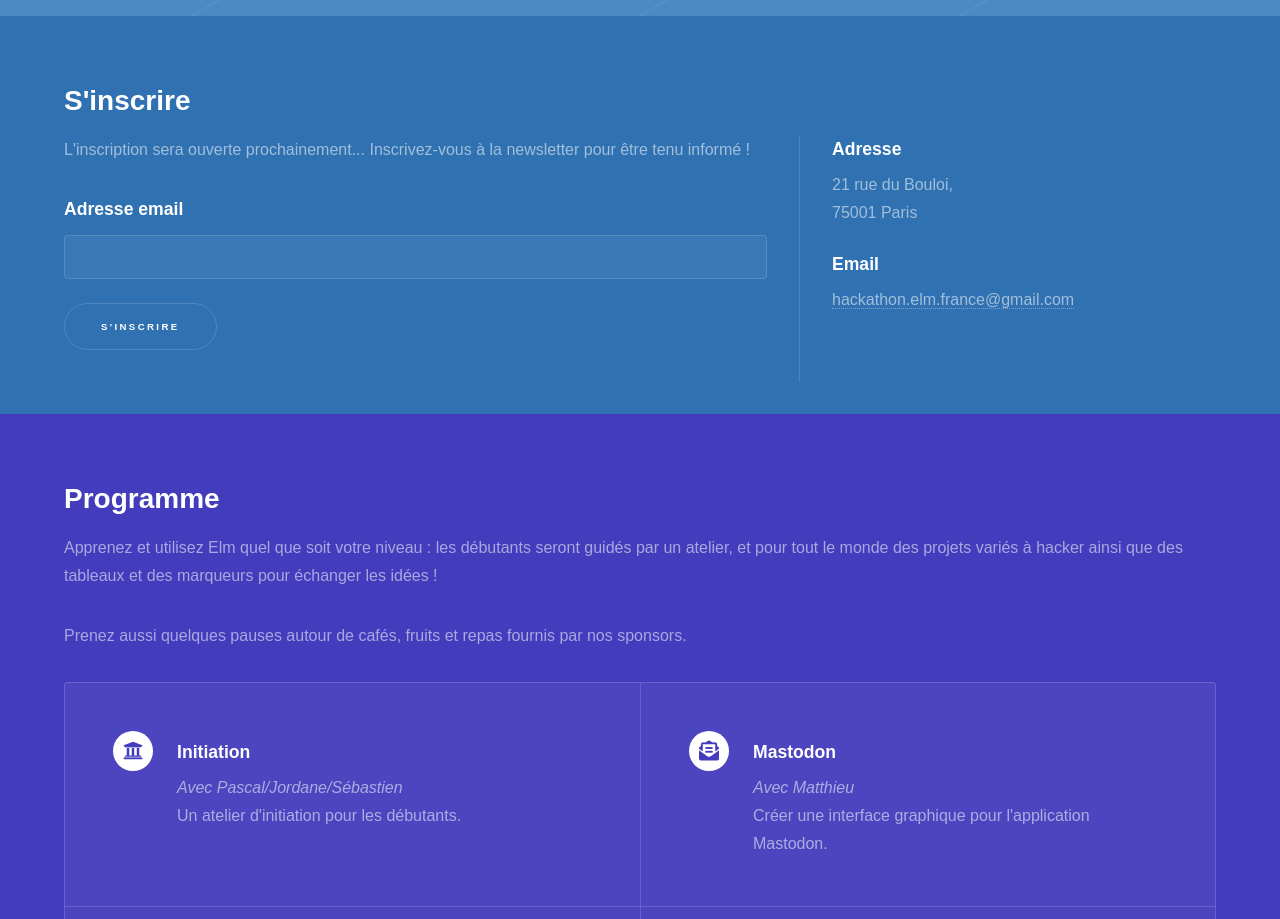
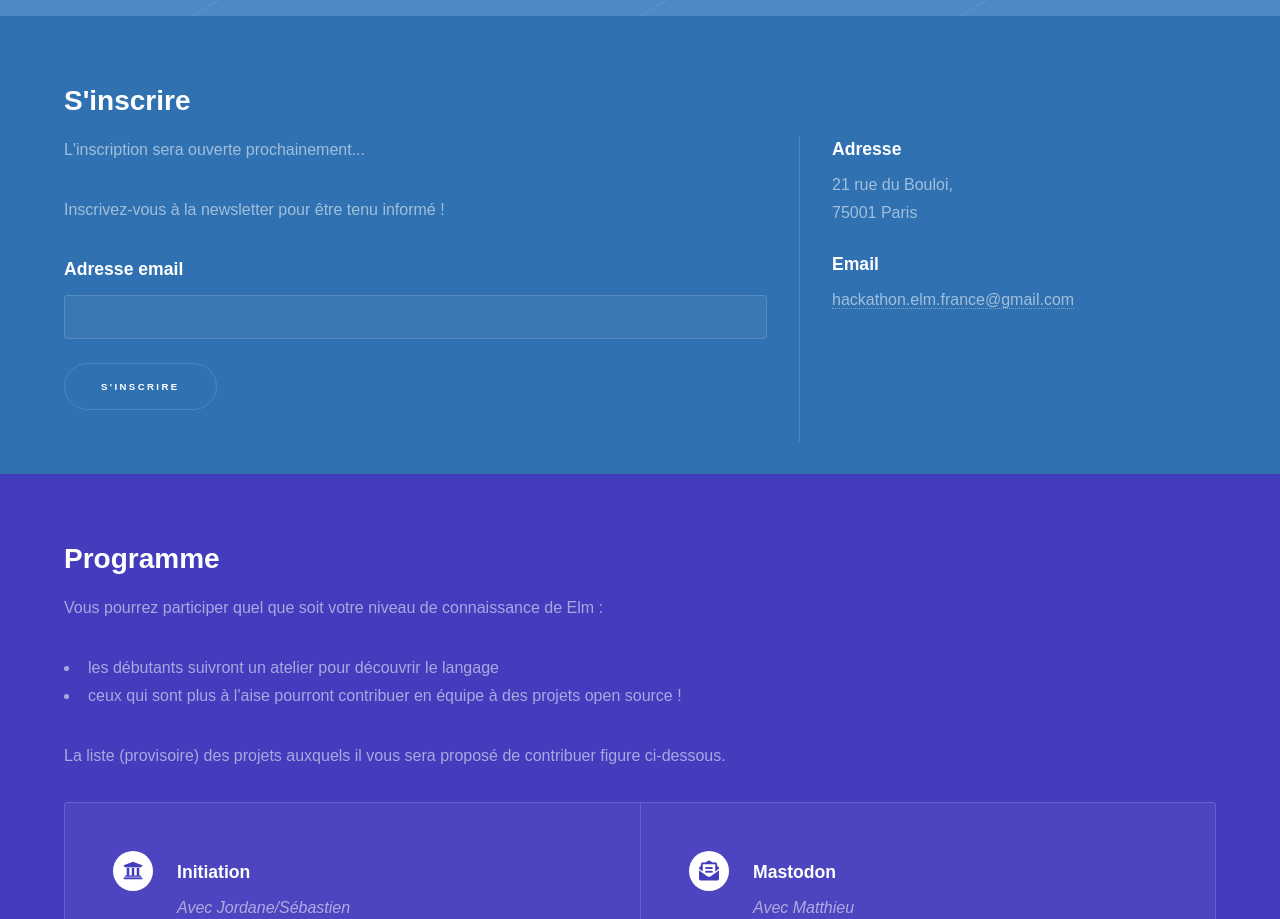
Before and after one commit to hackathon-elm-france/hackathon-elm-france.github.io, a plain HTML site: page index.html in a window 1280 px wide. Shown: the part 800-1719 px from the top of the page. Drawn offline with Linux system fonts and the light colour scheme.

Commit message:
Review some texts

```diff
--- a/index.html
+++ b/index.html
@@ -43,7 +43,7 @@
                                21 Rue du Bouloi, 75001 Paris
                             </p>
 
-                            <p><a href="https://twitter.com/ElmFrance" class="icon brands fa-twitter">Suivez-nous sur Twitter<span class="label">Twitter</span></a></p>
+                            <p><a href="https://twitter.com/ElmFrance" class="icon brands fa-twitter">&nbsp;Suivez-nous sur Twitter<span class="label">Twitter</span></a></p>
 
                             <ul class="actions">
                                 <li><a href="#s-inscrire" class="button scrolly">En savoir plus</a>
@@ -58,8 +58,8 @@
                             <h2>S'inscrire</h2>
                             <div class="split style1">
                                 <section>
-                                    <p>L'inscription sera ouverte prochainement... Inscrivez-vous à la
-                                    newsletter pour être tenu informé&nbsp;!</p>
+                                    <p>L'inscription sera ouverte prochainement...</p>
+                                    <p>Inscrivez-vous à la newsletter pour être tenu informé&nbsp;!</p>
                                     <form id="mail-chimp-form" action="https://gmail.us3.list-manage.com/subscribe/post-json?u=9398c39f75ed42968f2d53e9c&amp;id=f4d9c246e8&c=?" accept-charset="UTF-8" method="post" enctype="multipart/form-data"
                                     ><label for="mc-EMAIL">Adresse email</label><input type="email" name="EMAIL" value="" id="mc-EMAIL"><input type="hidden" name="b_9398c39f75ed42968f2d53e9c_f4d9c246e8" tabindex="-1" value="">
                                     <ul class="actions" style="margin-top:1.5em;">
@@ -100,16 +100,20 @@
                     <section id="programme" class="wrapper style3 fade-up">
                         <div class="inner">
                             <h2>Programme</h2>
-                            <p>Apprenez et utilisez Elm quel que soit votre niveau&nbsp;: les débutants seront guidés par un atelier, et pour tout le monde des projets variés à hacker ainsi que des tableaux et des marqueurs pour échanger les idées&nbsp;!
+                            <p>Vous pourrez participer quel que soit votre niveau de connaissance de Elm&nbsp;:
+                                <ul>
+                                <li>les débutants suivront un atelier pour découvrir le langage</li>
+                                <li>ceux qui sont plus à l'aise pourront contribuer en équipe à des projets open source !</li>
+                            </ul>
+                            La liste (provisoire) des projets auxquels il vous sera proposé de contribuer figure ci-dessous.
                             </p>
 
-                            <p>Prenez aussi quelques pauses autour de cafés, fruits et repas fournis par nos sponsors.</p>
 
                             <div class="features">
                                 <section>
                                     <span class="icon solid major fa-university"></span>
                                     <h3>Initiation</h3>
-                                    <em>Avec Pascal/Jordane/Sébastien</em>
+                                    <em>Avec Jordane/Sébastien</em>
                                     <p>Un atelier d'initiation pour les débutants.</p>
                                 </section>
                                 <section>
@@ -148,8 +152,9 @@
                                     </ul>
                                 </section>
                             </div>
+                            <p>Prenez aussi quelques pauses autour de cafés, fruits et repas fournis par nos sponsors.</p>
+                        </div>
 
-                        </div>
                     </section>
 
                 <!-- Sponsors -->
```
